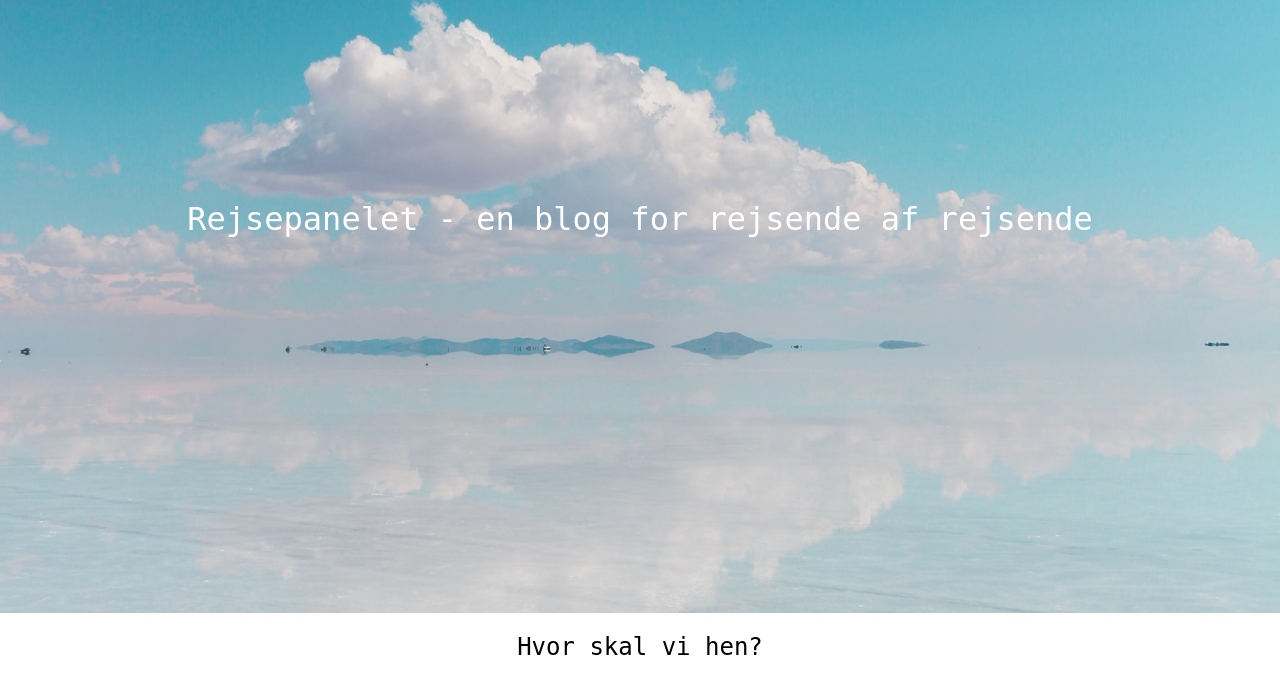
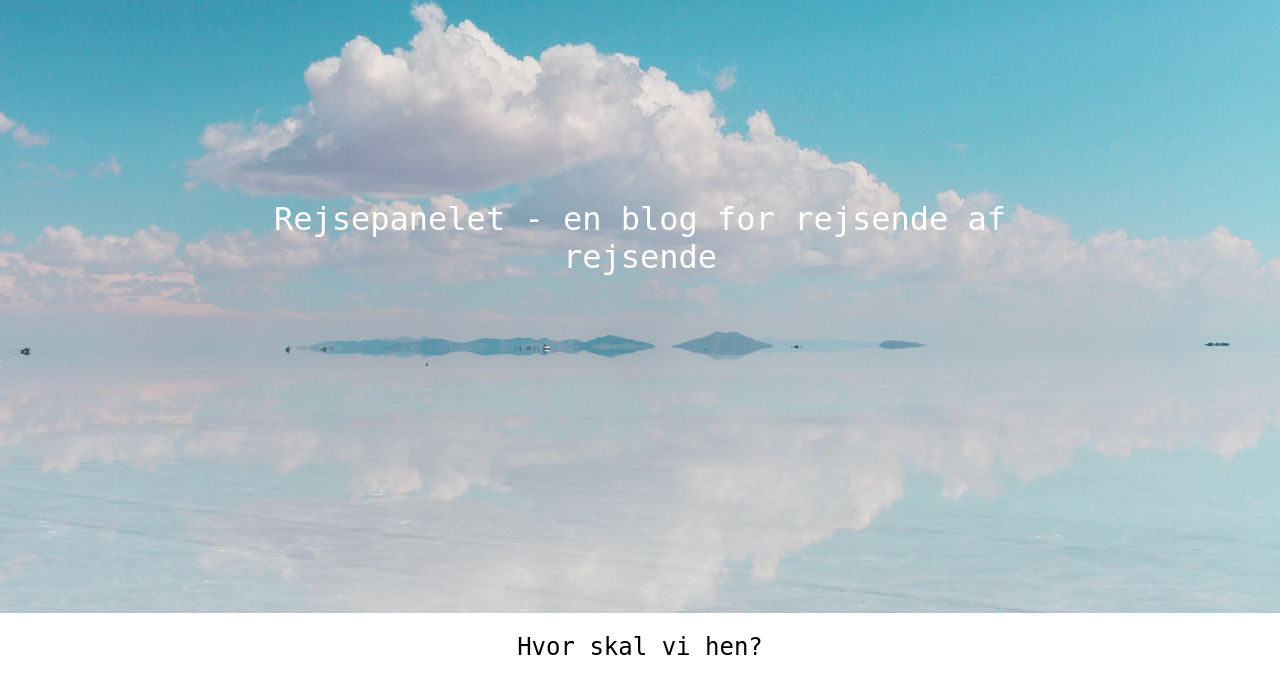
Before and after one commit to sabi4826/3passion, a plain HTML site: page index.html in a window 1280 px wide. Shown: the part 107-785 px from the top of the page. Drawn offline with Linux system fonts and the light colour scheme; no server answers; a web font is replaced by a local one.

Commit message:
ryddet op

```diff
--- a/index.css
+++ b/index.css
@@ -1,33 +1,7 @@
-/*
-.filter_knapper {
-    position: relative;
-    justify-content: space-evenly;
+* {
+    box-sizing: border-box;
 }
 
-#liste {
-    display: grid;
-    grid-template-columns: repeat(auto-fill, minmax(500px, 1fr));
-
-    gap: 60px;
-    margin: 20px;
-}
-
-.class {
-    object-fit: cover;
-}
-
-h1,
-h2,
-h3 {
-    text-align: center;
-}
-
-button:hover {
-    background-color: #8DD3E3;
-    cursor: pointer;
-    color: white;
-    border: none;
-}*/
 .forside {
     display: grid;
 }
@@ -38,10 +12,11 @@ h1 {
 }
 
 h1 {
-    /*    place-self: center;*/
     color: white;
     font-size: 2rem;
     margin-top: 24vw;
+    margin-left: 15vw;
+    margin-right: 15vw;
 }
 
 .forside_img {
@@ -54,7 +29,6 @@ h1 {
 #liste {
     display: grid;
     grid-template-columns: repeat(auto-fill, minmax(400px, 1fr));
-    /*    grid-template-columns: 1fr 1fr;*/
 
     gap: 60px;
     margin: 20px;
@@ -63,12 +37,6 @@ h1 {
 .foto {
     max-width: 100%;
 }
-
-/*
-.class {
-    object-fit: cover;
-}
-*/
 
 h1,
 h2,
--- a/index.js
+++ b/index.js
@@ -10,12 +10,6 @@ function clickButton() {
     console.log("clickButton");
     this.classList.add("valgt");
 }
-
-
-
-
-
-
 
 const header = document.querySelector("header h1");
 const medieurl = "https://rejsepanelet-2ad3.restdb.io/media/";
--- a/om_os.css
+++ b/om_os.css
@@ -1,5 +1,5 @@
 * {
-    /*    background-color:aquamarine;*/
+    box-sizing: border-box;
 }
 
 section img {
@@ -14,9 +14,7 @@ section div {
 #personer {
     display: grid;
     grid-template-columns: repeat(auto-fill, minmax(400px, 1fr));
-    /*grid-template-columns: repeat(3, 1fr);*/
     grid-gap: 10px;
-/*    margin: 6vw;*/
 }
 
 h1 {
```
Also changed, not shown: kontakt.html (+0 -21 lines), singleview.css (+0 -37 lines), style.css (+0 -73 lines).
